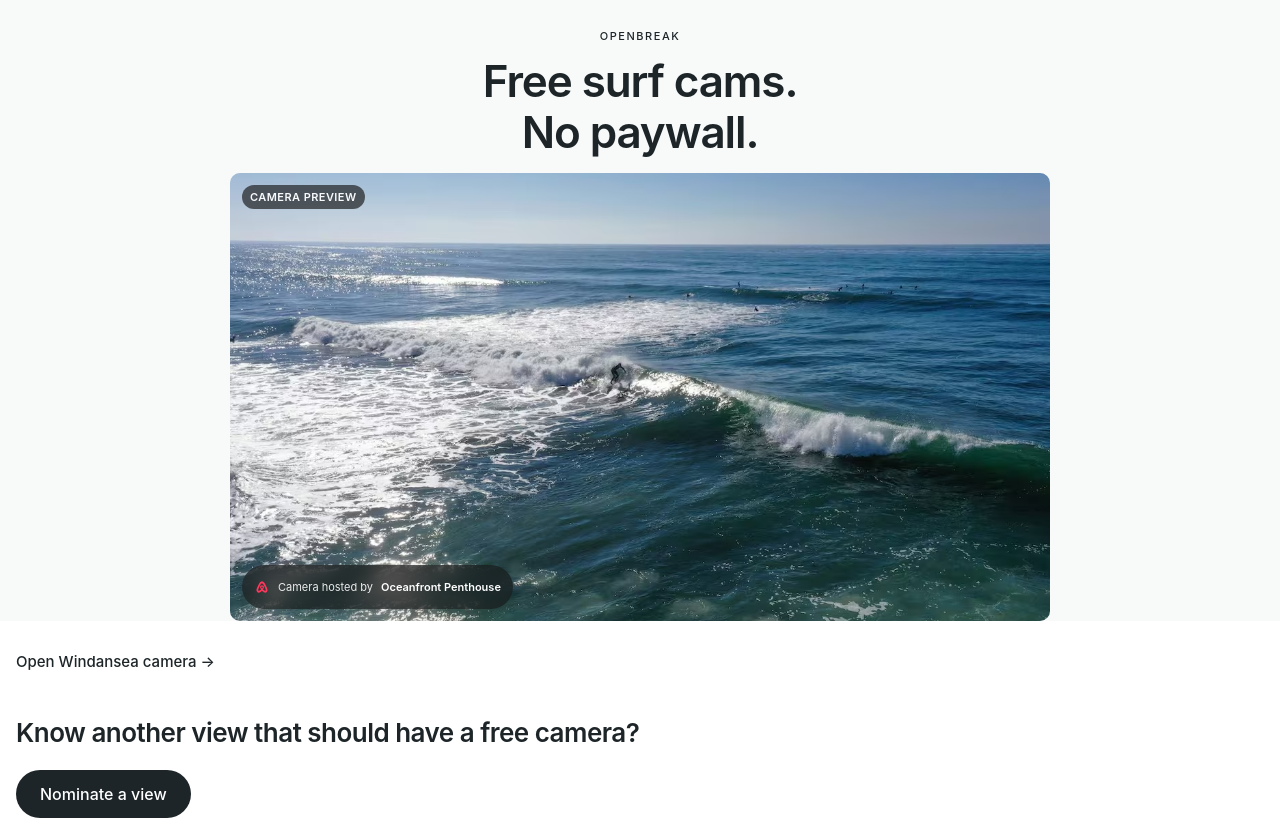
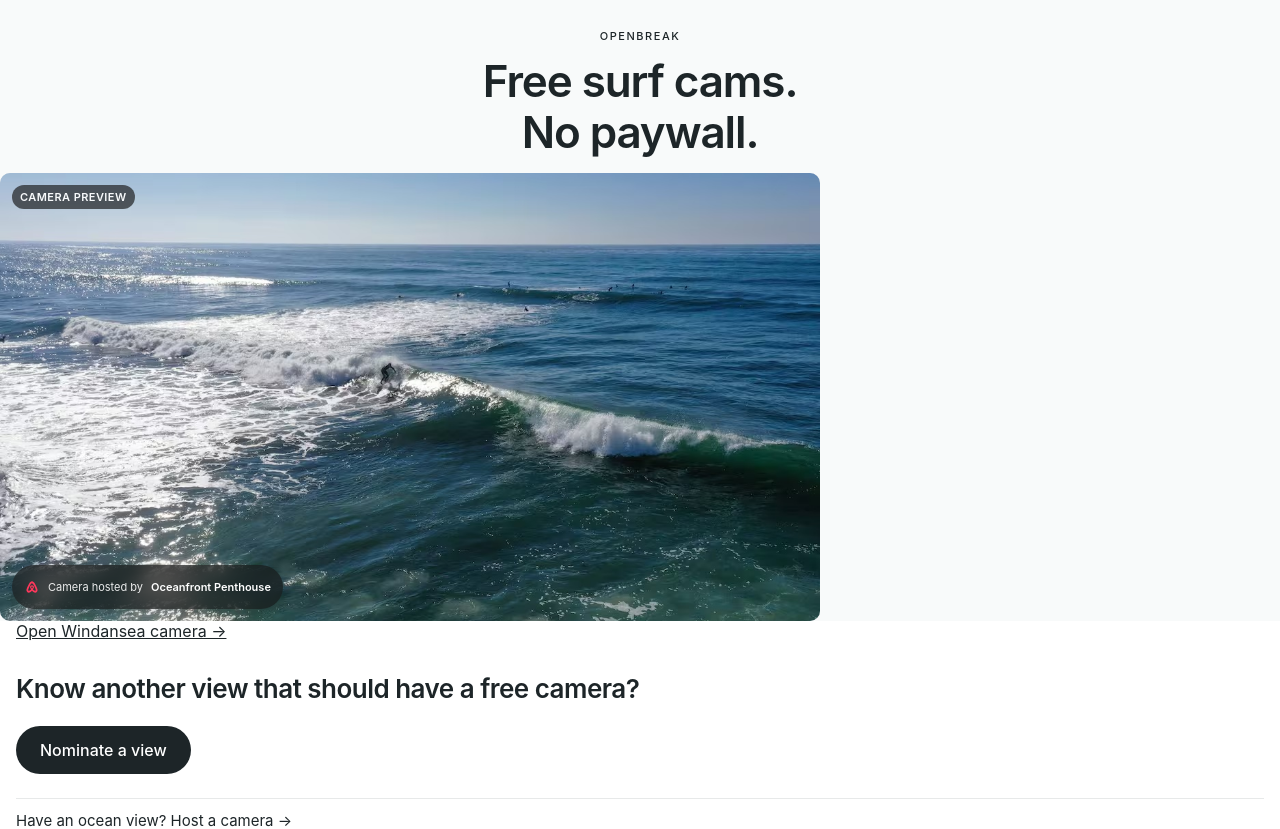
Before and after one commit to ryan-devenish/openbreak, a React (Vite) app: page / in a window 1280 px wide. Shown: the top 829 px of the page. Built offline with nearby package versions, Linux system fonts and the light colour scheme.

Commit message:
Restore homepage camera carousel styling

```diff
--- a/src/styles/main.css
+++ b/src/styles/main.css
@@ -33,25 +33,34 @@ button:focus-visible, a:focus-visible, input:focus-visible, textarea:focus-visib
 .logo-link { text-decoration: none; }
 .site-header h1 { font-size: clamp(28px, 6vw, 44px); font-weight: var(--weight-semibold); line-height: 1.15; letter-spacing: -0.025em; margin: var(--space-3) 0 0; }
 
-.camera-hero { background: transparent; overflow: hidden; padding: 0 var(--gutter-mobile); }
-.camera-card { width: 100%; max-width: 820px; margin: 0 auto; }
+.camera-hero { background: transparent; overflow: hidden; }
+.camera-carousel { display:flex; gap:var(--space-3); overflow-x:auto; overscroll-behavior-x:contain; scroll-snap-type:x mandatory; scrollbar-width:none; padding:0 var(--gutter-mobile) var(--space-2); scroll-padding-inline:calc(var(--gutter-mobile) + var(--space-2)); }
+.camera-carousel::-webkit-scrollbar { display:none; }
+.camera-card { flex:0 0 calc(100% - var(--space-4)); max-width:820px; scroll-snap-align:center; }
 .camera-viewport { position: relative; width: 100%; aspect-ratio: 4 / 3; max-height: min(56vh, 560px); overflow: hidden; border-radius: var(--radius-lg); background: #dfe5ea; }
 .camera-loading { position: absolute; inset: 0; background: var(--color-surface-raised); }
 .camera-image { width: 100%; height: 100%; object-fit: cover; object-position: center 40%; opacity: 0; transition: opacity var(--duration-slow) var(--ease-standard); }
 .camera-image.loaded { opacity: 1; }
 .live-pill { position: absolute; top: var(--space-3); left: var(--space-3); z-index: 2; display: inline-flex; align-items: center; gap: var(--space-1); min-height: 24px; padding: 0 var(--space-2); border-radius: var(--radius-pill); background: rgba(20,20,20,.72); color: #fff; font-size: var(--text-xs); font-weight: var(--weight-semibold); letter-spacing: .04em; backdrop-filter: blur(8px); }
 .camera-status-muted { opacity: .9; }
+.camera-play { position:absolute; top:50%; left:50%; z-index:3; transform:translate(-50%,-50%); width:58px; height:58px; display:inline-flex; align-items:center; justify-content:center; border:0; border-radius:50%; background:rgba(20,20,20,.52); color:#fff; backdrop-filter:blur(6px); box-shadow:0 4px 18px rgba(0,0,0,.18); text-decoration:none; }
+.camera-play:hover { background:rgba(20,20,20,.66); }
+.camera-play-icon { width:0; height:0; margin-left:4px; border-top:10px solid transparent; border-bottom:10px solid transparent; border-left:16px solid currentColor; }
+.camera-overlay { position:absolute; inset:0; display:flex; flex-direction:column; justify-content:flex-end; padding:var(--gutter-mobile); color:var(--color-surface); pointer-events:none; background:linear-gradient(to bottom,transparent 58%,rgba(0,0,0,.28)); }
+.camera-location { display:flex; flex-direction:column; gap:2px; text-shadow:0 1px 4px rgba(0,0,0,.5); padding-bottom:40px; }
+.camera-location strong { font-size:clamp(20px,4vw,26px); font-weight:var(--weight-semibold); letter-spacing:.02em; }
+.camera-location span { font-size:var(--text-xs); letter-spacing:.1em; }
 .live-dot { width: 9px; height: 9px; flex: 0 0 9px; border-radius: 50%; background: #ff3b30; box-shadow: 0 0 0 4px rgba(255,59,48,.14); animation: livePulse 1.8s ease-in-out infinite; }
 @keyframes livePulse { 0%,100% { opacity:1; transform:scale(1); } 50% { opacity:.68; transform:scale(.92); } }
 .camera-host-bug { position:absolute; left:var(--space-3); bottom:var(--space-3); z-index:4; display:inline-flex; align-items:center; gap:var(--space-2); max-width:calc(100% - (2 * var(--space-3))); min-height:var(--control-md); padding:var(--space-2) var(--space-3); border-radius:var(--radius-pill); background:rgba(20,20,20,.62); color:#fff; font-size:var(--text-xs); line-height:1.1; white-space:nowrap; box-shadow:0 2px 10px rgba(0,0,0,.16); backdrop-filter:blur(8px); -webkit-backdrop-filter:blur(8px); text-decoration:none; }
 .camera-host-bug:hover { background: rgba(20,20,20,.75); }
+.camera-host-bug-static { min-height:30px; padding:var(--space-1) var(--space-3); pointer-events:none; }
 .camera-host-bug .airbnb-mark { width:16px; height:16px; flex:0 0 16px; color:#ff385c; }
 .camera-host-bug span { opacity:.9; font-weight:var(--weight-normal); }
 .camera-host-bug strong { font-weight:var(--weight-semibold); overflow:hidden; text-overflow:ellipsis; }
 
 .page-content { flex:1; background:var(--color-surface); padding:0 var(--gutter-mobile) max(calc(var(--space-8) + env(safe-area-inset-bottom)), var(--space-8)); }
 .info-band { display:flex; flex-direction:column; }
-.break-entry { display:flex; align-items:center; min-height:var(--control-lg); margin-top:var(--space-4); text-decoration:none; font-size:var(--text-md); font-weight:var(--weight-medium); }
 .network-growth { padding:var(--space-8) 0; border-bottom:1px solid var(--color-border); }
 .network-growth h2 { font-size:clamp(20px,4vw,26px); font-weight:var(--weight-semibold); line-height:1.25; letter-spacing:-.02em; margin:0 0 var(--space-5); }
 .primary-button { display:inline-flex; justify-content:center; align-items:center; min-height:var(--control-lg); padding:var(--space-3) var(--space-6); background:var(--color-action); color:var(--color-surface); border:none; border-radius:var(--radius-pill); font-size:var(--text-lg); font-weight:var(--weight-medium); transition:background var(--duration-fast) var(--ease-standard); }
@@ -160,6 +169,7 @@ footer p { font-size:var(--text-xs); color:var(--color-muted-light); margin:0; t
 @media (hover: none), (pointer: coarse) {
   .primary-button:hover:not(:disabled) { background:var(--color-action); }
   .camera-host-bug:hover { background:rgba(20,20,20,.62); }
+  .camera-play:hover { background:rgba(20,20,20,.52); }
   .choice-row:hover { background:var(--color-surface-raised); border-color:var(--color-border); }
   .secondary-action:hover { background:var(--color-surface); }
   .growth-links button:hover { background:transparent; }
@@ -176,14 +186,14 @@ footer p { font-size:var(--text-xs); color:var(--color-muted-light); margin:0; t
   .sheet-content { padding:var(--dialog-padding-desktop); }
   .nomination-map { height:280px; }
   .break-header, .break-intro { padding-left:var(--gutter-desktop); padding-right:var(--gutter-desktop); }
-  .camera-hero { padding-left:var(--gutter-desktop); padding-right:var(--gutter-desktop); }
+  .camera-hero-single { padding-left:var(--gutter-desktop); padding-right:var(--gutter-desktop); }
   .break-content { padding-left:var(--gutter-desktop); padding-right:var(--gutter-desktop); }
   .camera-context { grid-template-columns:minmax(0,1fr) minmax(280px,360px); align-items:start; }
 }
 
 @media (min-width: 960px) {
   .break-header, .break-intro { width:min(100%, calc(var(--container-camera) + (2 * var(--gutter-lg)))); margin:0 auto; padding-left:var(--gutter-lg); padding-right:var(--gutter-lg); }
-  .camera-hero { padding-left:var(--gutter-lg); padding-right:var(--gutter-lg); }
+  .camera-hero-single { padding-left:var(--gutter-lg); padding-right:var(--gutter-lg); }
   .camera-hero-single .camera-viewport { aspect-ratio:16 / 9; }
   .break-intro { padding-top:var(--space-6); padding-bottom:var(--space-4); }
   .break-content { margin-top:var(--space-2); border-radius:var(--radius-2xl) var(--radius-2xl) 0 0; }
```
